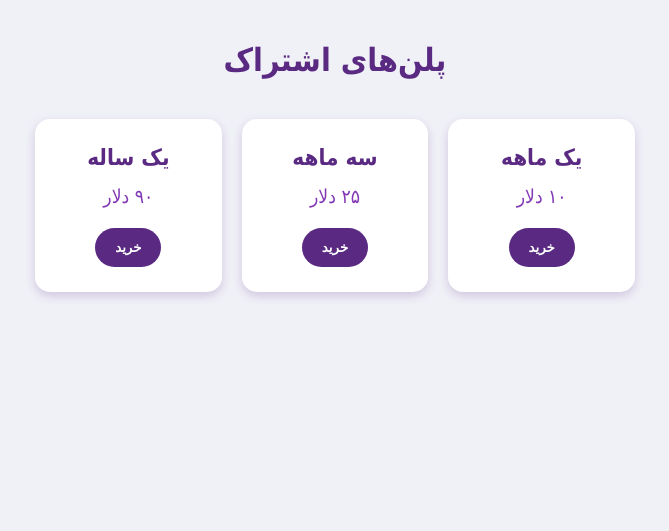
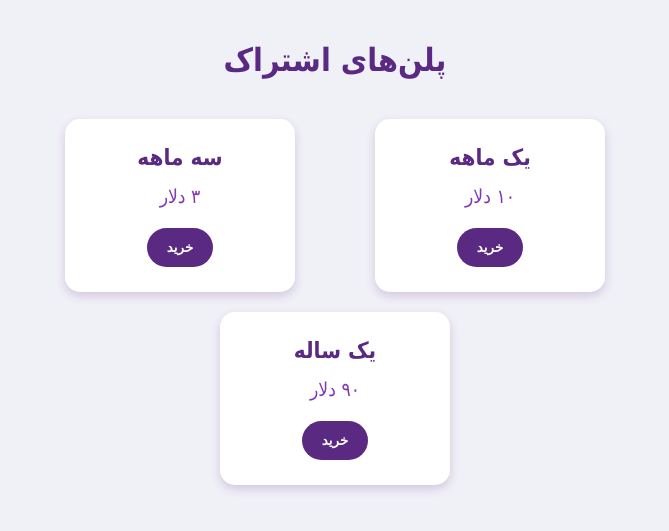
Before and after one commit to ahmadsamimrahmani427/voxir-app, a Flask app: template templates/plans.html in a window 1280 px wide. Shown: the top 531 px of the page, without its empty margins (305-974 px from the left). Run offline with Flask 3, Linux system fonts and the light colour scheme; the template is opened without the code that fills it, so the values that code supplies are empty.

Commit message:
Update plans.html

```diff
--- a/templates/plans.html
+++ b/templates/plans.html
@@ -22,6 +22,7 @@
             display: flex;
             justify-content: space-around;
             gap: 20px;
+            flex-wrap: wrap;
         }
         .plan-card {
             background: white;
@@ -67,8 +68,8 @@
         </div>
         <div class="plan-card">
             <div class="plan-title">سه ماهه</div>
-            <div class="plan-price">۲۵ دلار</div>
-            <button class="buy-btn" onclick="alert('پرداخت سه ماهه (نمونه)')">خرید</button>
+            <div class="plan-price">۳ دلار</div>
+            <button class="buy-btn" onclick="alert('پرداخت سه‌ماهه ۳ دلاری (قابل تمدید)')">خرید</button>
         </div>
         <div class="plan-card">
             <div class="plan-title">یک ساله</div>
```
